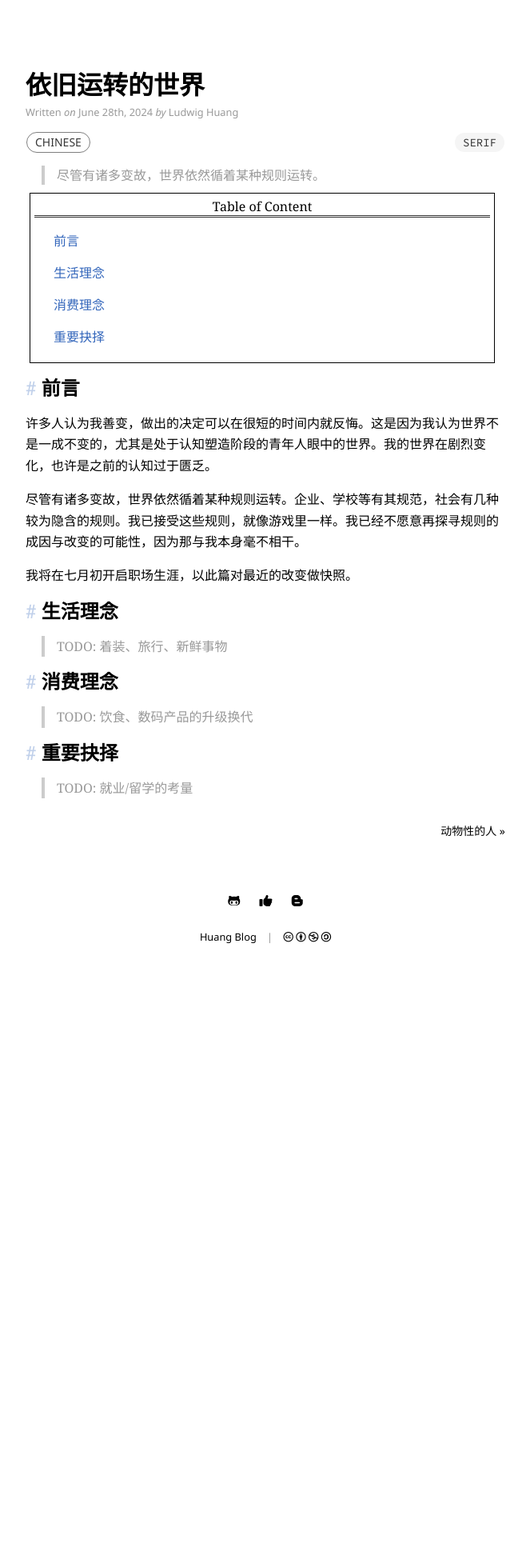
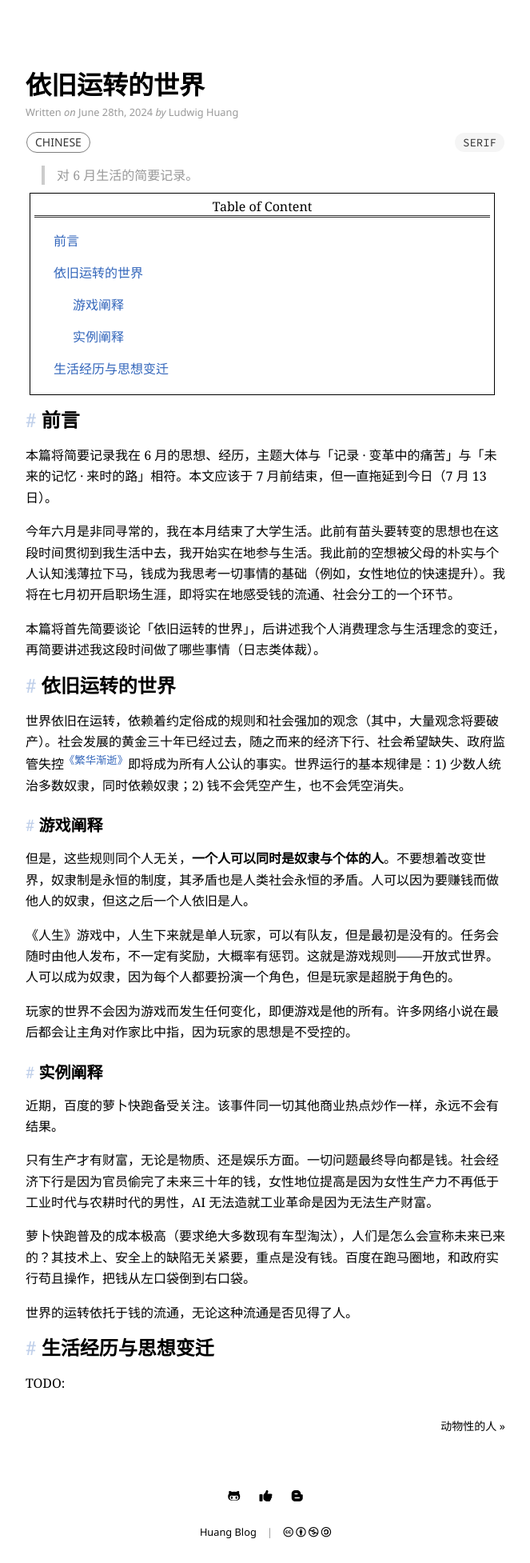
Before and after one commit to huang-feiyu/huang-feiyu.github.io, a Jekyll site: the page built from _posts/2024-06-28-diary-16.md, in a window 1280 px wide. Shown: the whole page at 80% size, without its empty margins (308-971 px from the left). Built offline with Jekyll 4.4.1, drawn with Linux system fonts in a browser that asks for light colours; nearby versions of some CDN libraries; before the commit the page ends 1210 px from its top, so only the background shows below that.

Commit message:
post: upload diary-16

```diff
--- a/_posts/2024-06-28-diary-16.md
+++ b/_posts/2024-06-28-diary-16.md
@@ -6,25 +6,39 @@ categories:  diary
 tags:        [chinese]
 image:       building-1.jpg
 toc:         true
-description: 尽管有诸多变故，世界依然循着某种规则运转。
+description: 对 6 月生活的简要记录。
 ---
 
 ### 前言
 
-许多人认为我善变，做出的决定可以在很短的时间内就反悔。这是因为我认为世界不是一成不变的，尤其是处于认知塑造阶段的青年人眼中的世界。我的世界在剧烈变化，也许是之前的认知过于匮乏。
+本篇将简要记录我在 6 月的思想、经历，主题大体与「记录 · 变革中的痛苦」与「未来的记忆 · 来时的路」相符。本文应该于 7 月前结束，但一直拖延到今日（7 月 13 日）。
 
-尽管有诸多变故，世界依然循着某种规则运转。企业、学校等有其规范，社会有几种较为隐含的规则。我已接受这些规则，就像游戏里一样。我已经不愿意再探寻规则的成因与改变的可能性，因为那与我本身毫不相干。
+今年六月是非同寻常的，我在本月结束了大学生活。此前有苗头要转变的思想也在这段时间贯彻到我生活中去，我开始实在地参与生活。我此前的空想被父母的朴实与个人认知浅薄拉下马，钱成为我思考一切事情的基础（例如，女性地位的快速提升）。我将在七月初开启职场生涯，即将实在地感受钱的流通、社会分工的一个环节。
 
-我将在七月初开启职场生涯，以此篇对最近的改变做快照。
+本篇将首先简要谈论「依旧运转的世界」，后讲述我个人消费理念与生活理念的变迁，再简要讲述我这段时间做了哪些事情（日志类体裁）。
 
-### 生活理念
+### 依旧运转的世界
 
-> TODO: 着装、旅行、新鲜事物
+世界依旧在运转，依赖着约定俗成的规则和社会强加的观念（其中，大量观念将要破产）。社会发展的黄金三十年已经过去，随之而来的经济下行、社会希望缺失、政府监管失控<sup><a href="https://t.me/wxbyg/3128">《繁华渐逝》</a></sup>即将成为所有人公认的事实。世界运行的基本规律是：1) 少数人统治多数奴隶，同时依赖奴隶；2) 钱不会凭空产生，也不会凭空消失。
 
-### 消费理念
+#### 游戏阐释
 
-> TODO: 饮食、数码产品的升级换代
+但是，这些规则同个人无关，**一个人可以同时是奴隶与个体的人**。不要想着改变世界，奴隶制是永恒的制度，其矛盾也是人类社会永恒的矛盾。人可以因为要赚钱而做他人的奴隶，但这之后一个人依旧是人。
 
-### 重要抉择
+《人生》游戏中，人生下来就是单人玩家，可以有队友，但是最初是没有的。任务会随时由他人发布，不一定有奖励，大概率有惩罚。这就是游戏规则——开放式世界。人可以成为奴隶，因为每个人都要扮演一个角色，但是玩家是超脱于角色的。
 
-> TODO: 就业/留学的考量
+玩家的世界不会因为游戏而发生任何变化，即便游戏是他的所有。许多网络小说在最后都会让主角对作家比中指，因为玩家的思想是不受控的。
+
+#### 实例阐释
+
+近期，百度的萝卜快跑备受关注。该事件同一切其他商业热点炒作一样，永远不会有结果。
+
+只有生产才有财富，无论是物质、还是娱乐方面。一切问题最终导向都是钱。社会经济下行是因为官员偷完了未来三十年的钱，女性地位提高是因为女性生产力不再低于工业时代与农耕时代的男性，AI 无法造就工业革命是因为无法生产财富。
+
+萝卜快跑普及的成本极高（要求绝大多数现有车型淘汰），人们是怎么会宣称未来已来的？其技术上、安全上的缺陷无关紧要，重点是没有钱。百度在跑马圈地，和政府实行苟且操作，把钱从左口袋倒到右口袋。
+
+世界的运转依托于钱的流通，无论这种流通是否见得了人。
+
+### 生活经历与思想变迁
+
+TODO:
```
